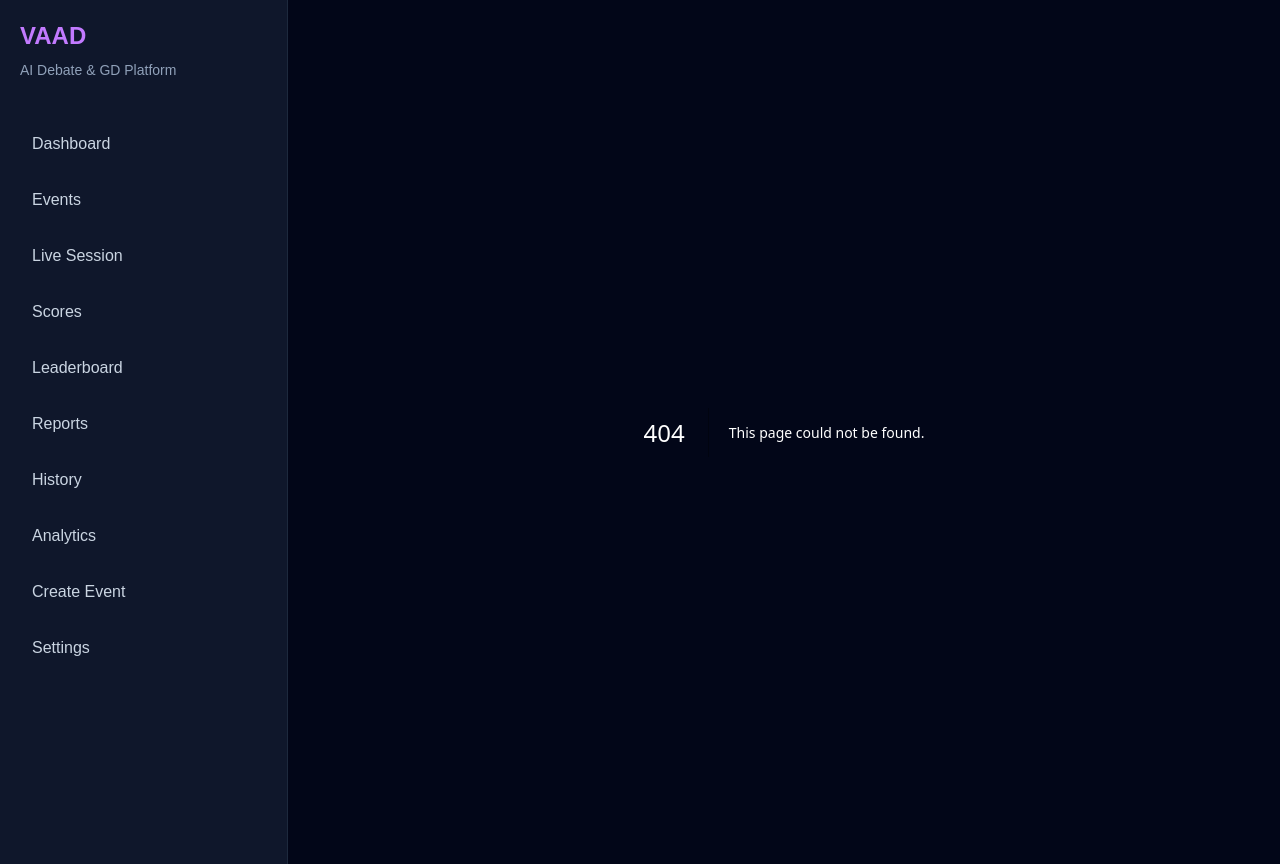
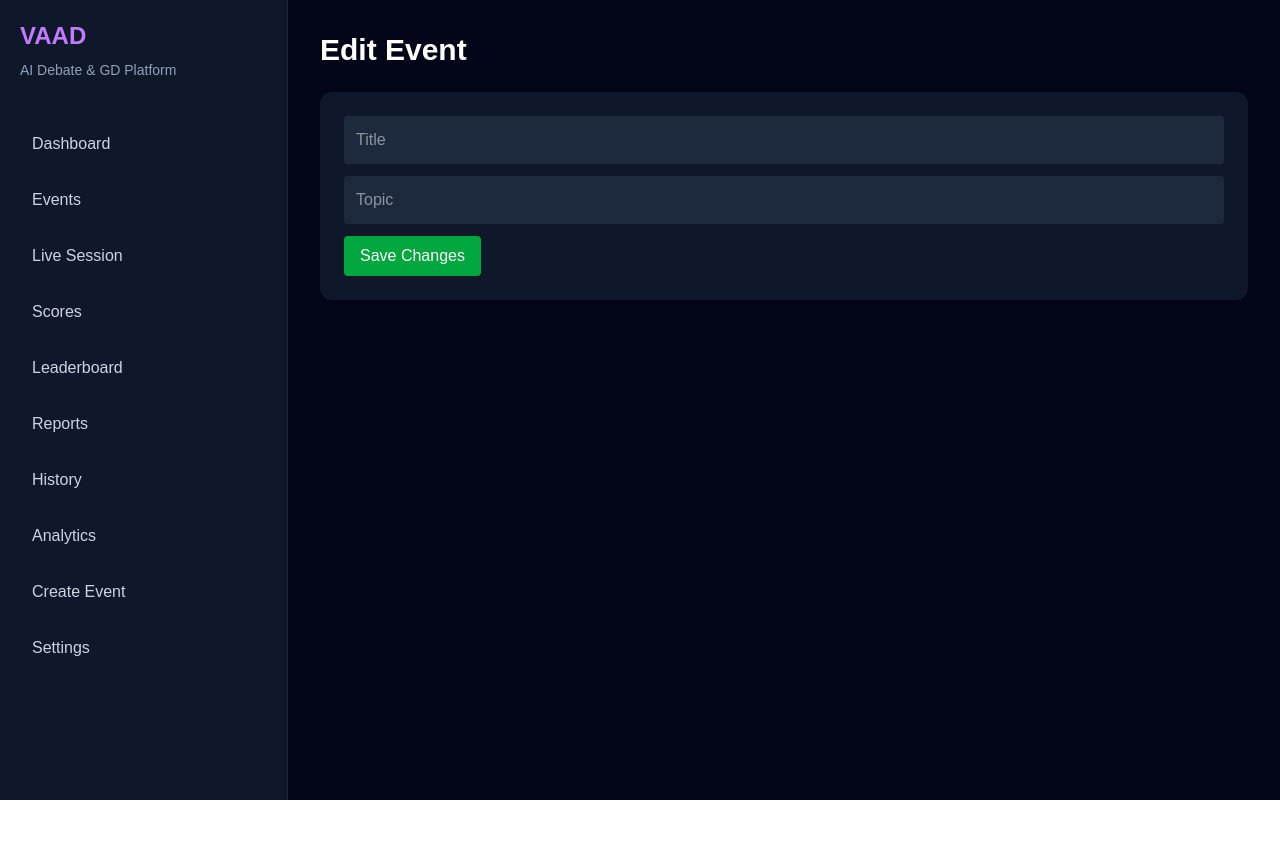
Before and after one commit to GURUBAKSHYADAV-71218/vaad, a Next.js app in the folder frontend/: page /events/1/edit in a window 1280 px wide. Before the commit this address had no page. After the commit the page ends 800 px from the top, so only its background shows below. Built offline with nearby package versions, Linux system fonts and the light colour scheme.

Commit message:
Edit event module UI completed

```diff
--- /dev/null
+++ b/frontend/app/events/[id]/edit/page.tsx
@@ -0,0 +1,13 @@
+import EditEventForm from "@/components/events/EditEventForm";
+
+export default function EditEventPage() {
+  return (
+    <div>
+      <h1 className="text-3xl font-bold">
+        Edit Event
+      </h1>
+
+      <EditEventForm />
+    </div>
+  );
+}
--- a/frontend/app/events/[id]/page.tsx
+++ b/frontend/app/events/[id]/page.tsx
@@ -1,4 +1,5 @@
 import DeleteEventButton from "@/components/events/DeleteEventButton";
+import EditEventButton from "@/components/events/EditEventButton";
 import { supabase } from "@/lib/supabase";
 
 export default async function EventDetailsPage({
@@ -24,7 +25,6 @@ export default async function EventDetailsPage({
 
   return (
     <div className="p-8">
-
       <h1 className="text-3xl font-bold">
         {event.title}
       </h1>
@@ -39,12 +39,15 @@ export default async function EventDetailsPage({
         </p>
       </div>
 
-      <div className="mt-6">
+      <div className="mt-6 flex gap-4">
+        <EditEventButton
+          id={event.id}
+        />
+
         <DeleteEventButton
           id={event.id}
         />
       </div>
-
     </div>
   );
 }
--- /dev/null
+++ b/frontend/components/events/EditEventButton.tsx
@@ -0,0 +1,17 @@
+"use client";
+
+import Link from "next/link";
+
+export default function EditEventButton({
+  id,
+}: {
+  id: string;
+}) {
+  return (
+    <Link href={`/events/${id}/edit`}>
+      <button className="bg-blue-600 px-4 py-2 rounded-lg hover:bg-blue-700">
+        Edit Event
+      </button>
+    </Link>
+  );
+}
--- /dev/null
+++ b/frontend/components/events/EditEventForm.tsx
@@ -0,0 +1,23 @@
+"use client";
+
+export default function EditEventForm() {
+  return (
+    <div className="bg-slate-900 p-6 rounded-xl mt-6">
+      <input
+        placeholder="Title"
+        className="w-full p-3 rounded bg-slate-800 mb-3"
+      />
+
+      <input
+        placeholder="Topic"
+        className="w-full p-3 rounded bg-slate-800 mb-3"
+      />
+
+      <button
+        className="bg-green-600 px-4 py-2 rounded"
+      >
+        Save Changes
+      </button>
+    </div>
+  );
+}
```
